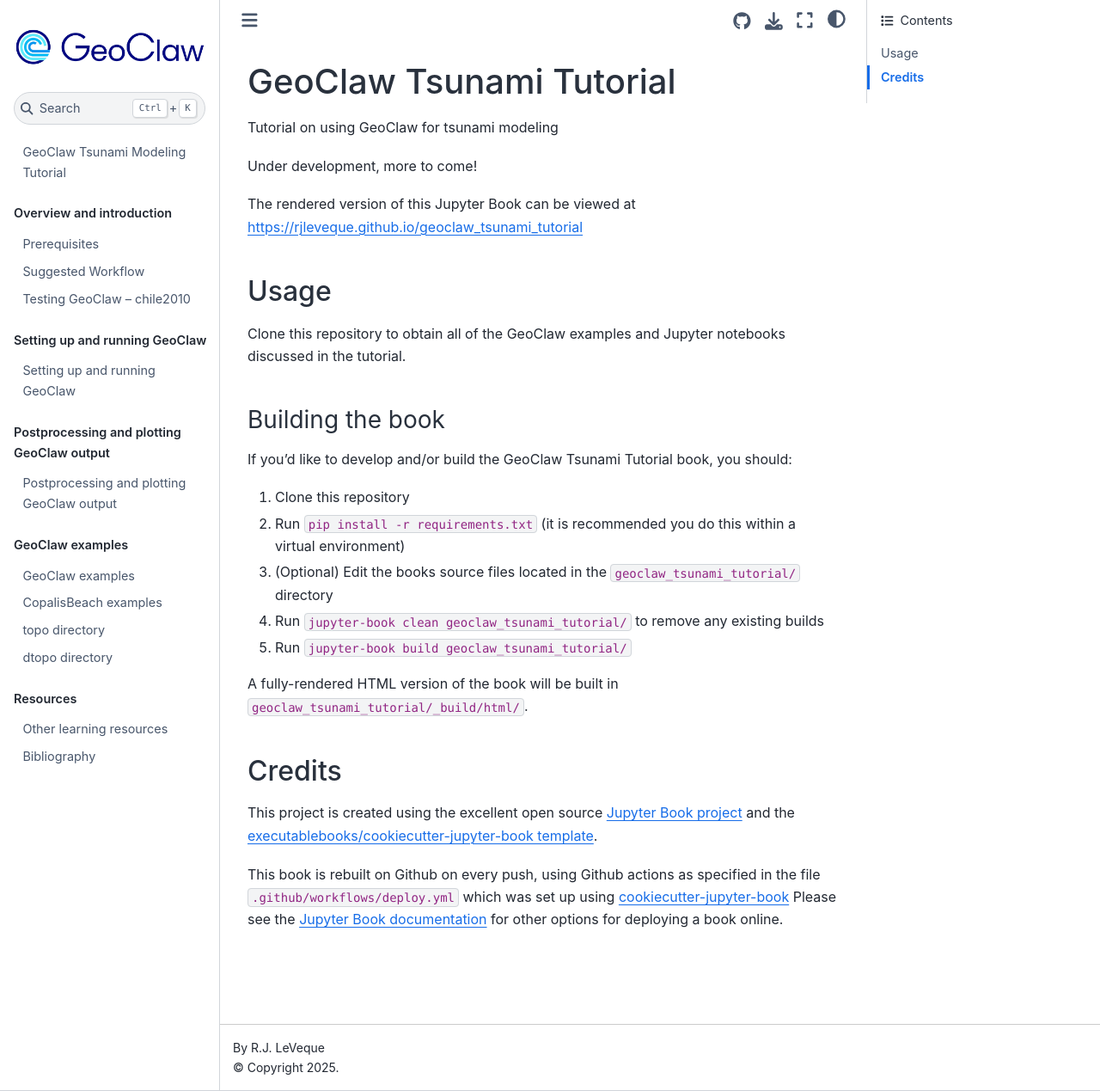
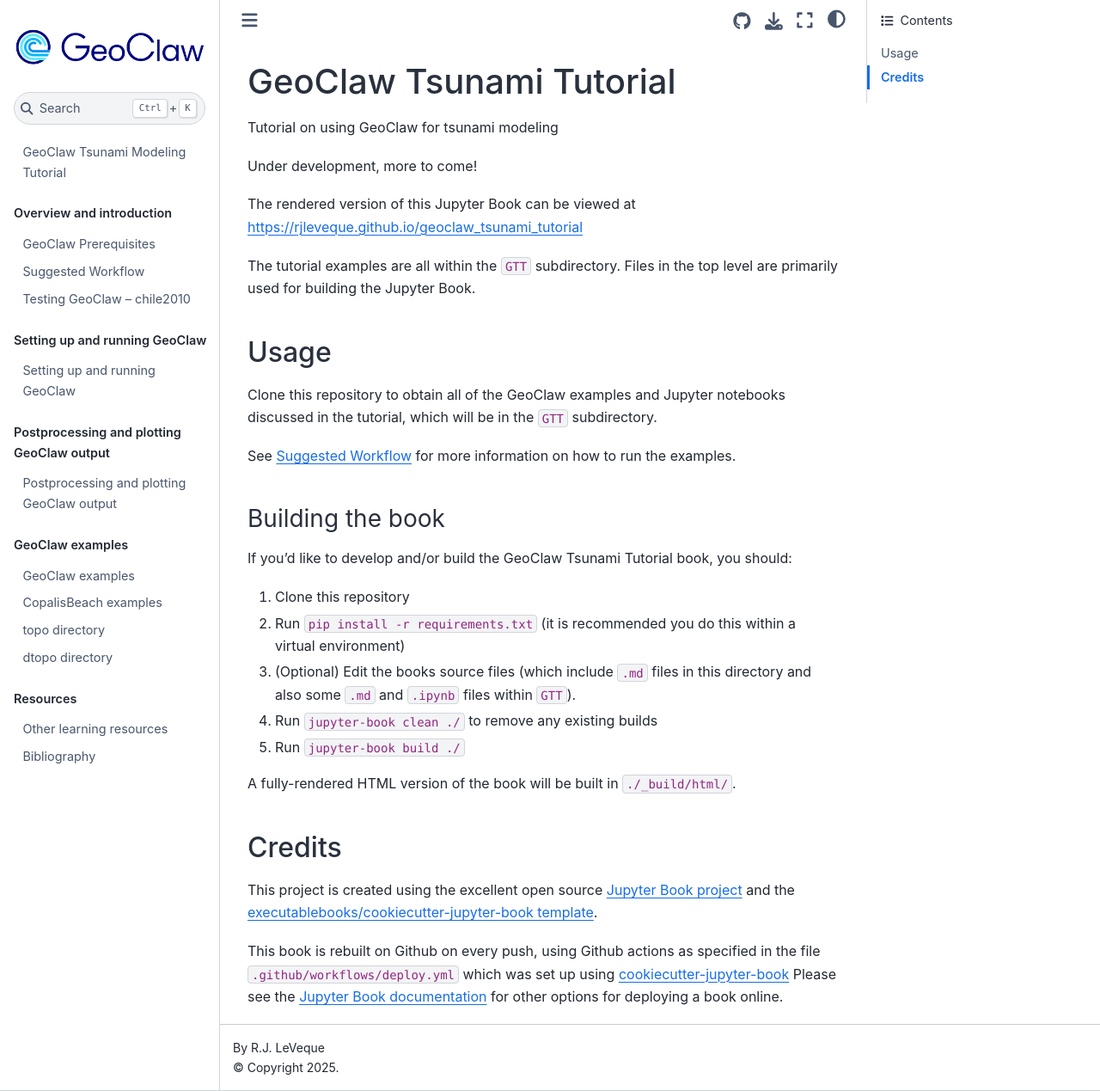
Before and after one commit to rjleveque/geoclaw_tsunami_tutorial, a Jupyter Book: the page built from README.md, in a window 1280 px wide and 1269 px high. Shown: the whole window at 86% size. Built offline with Jupyter Book 1.0.4 settings and Sphinx 7.4.7 and the Sphinx Book theme 1.1.4, drawn with Linux system fonts in a browser that asks for light colours; pages that are not in the unit, such as notebooks, are missing from menus.

```diff
--- a/README.md
+++ b/README.md
@@ -7,21 +7,31 @@ Under development, more to come!
 The rendered version of this Jupyter Book can be viewed at
 https://rjleveque.github.io/geoclaw_tsunami_tutorial
 
+The tutorial examples are all within the `GTT` subdirectory. Files in the
+top level are primarily used for building the Jupyter Book.
+
 ## Usage
 
-Clone this repository to obtain all of the GeoClaw examples and Jupyter notebooks discussed in the tutorial.
+Clone this repository to obtain all of the GeoClaw examples and
+Jupyter notebooks discussed in the tutorial, which will be in the `GTT`
+subdirectory.
+
+See [Suggested Workflow](https://rjleveque.github.io/geoclaw_tsunami_tutorial/markdown/workflow.html)
+for more information on how to run the examples.
 
 ### Building the book
 
 If you'd like to develop and/or build the GeoClaw Tsunami Tutorial book, you should:
 
 1. Clone this repository
-2. Run `pip install -r requirements.txt` (it is recommended you do this within a virtual environment)
-3. (Optional) Edit the books source files located in the `geoclaw_tsunami_tutorial/` directory
-4. Run `jupyter-book clean geoclaw_tsunami_tutorial/` to remove any existing builds
-5. Run `jupyter-book build geoclaw_tsunami_tutorial/`
+2. Run `pip install -r requirements.txt` (it is recommended you do this within a
+   virtual environment)
+3. (Optional) Edit the books source files (which include `.md` files in this
+   directory and also some `.md` and `.ipynb` files within `GTT`).
+4. Run `jupyter-book clean ./` to remove any existing builds
+5. Run `jupyter-book build ./`
 
-A fully-rendered HTML version of the book will be built in `geoclaw_tsunami_tutorial/_build/html/`.
+A fully-rendered HTML version of the book will be built in `./_build/html/`.
 
 
 ## Credits
```
Also changed, not shown: intro_postproc.md (+1 -0 lines), prerequisites.md (+4 -4 lines), testing_chile2010.md (+20 -0 lines).
